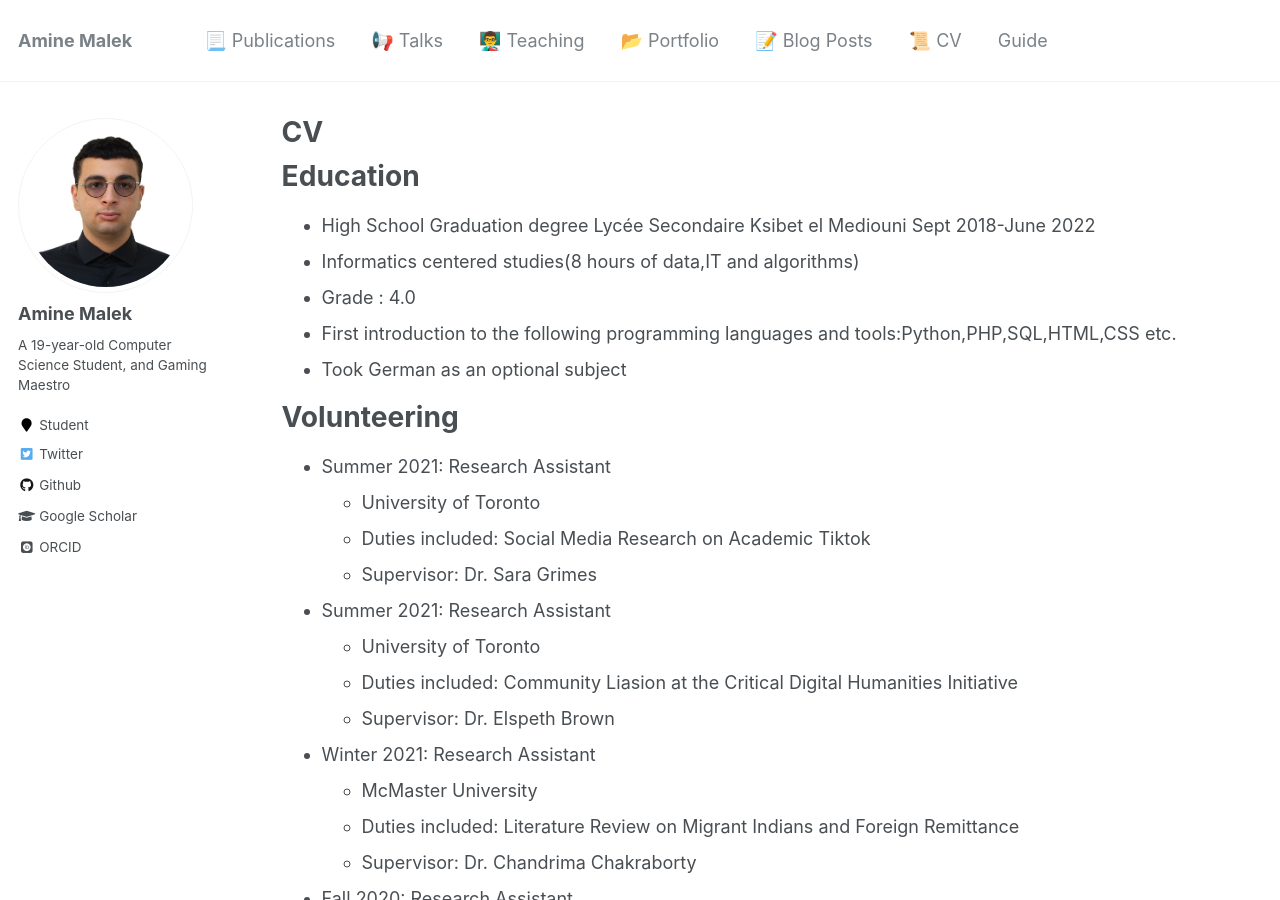
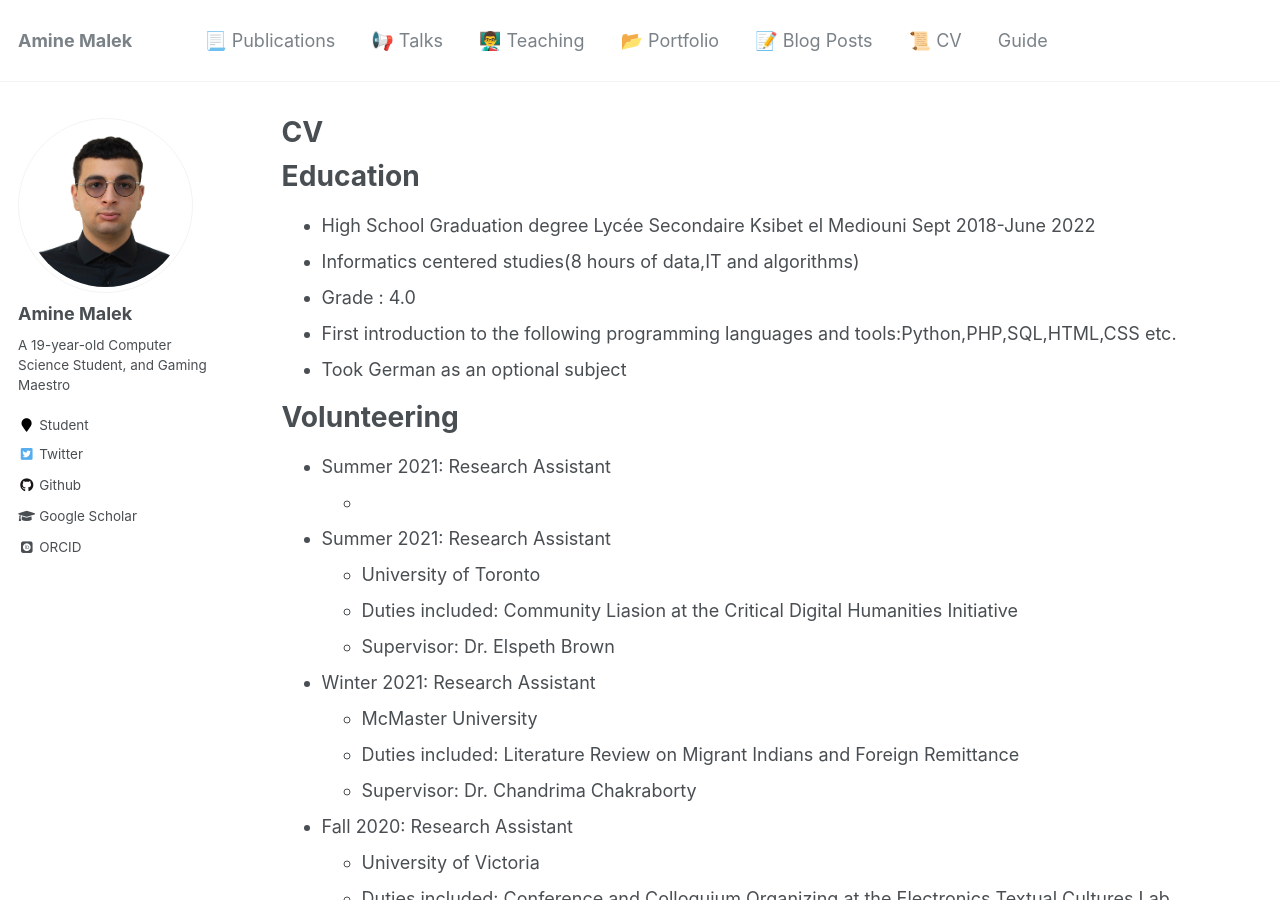
Before and after one commit to Unknownkratos/Unknownkratos.github.io, a Jekyll site: the page built from _pages/cv.md, in a window 1280 px wide and 900 px high. Built offline with Jekyll 4.4.1, drawn with Linux system fonts in a browser that asks for light colours; some web fonts are replaced.

Commit message:
Update cv.md

```diff
--- a/_pages/cv.md
+++ b/_pages/cv.md
@@ -20,9 +20,7 @@ Education
 Volunteering
 ======
 * Summer 2021: Research Assistant
-  * University of Toronto
-  * Duties included: Social Media Research on Academic Tiktok
-  * Supervisor: Dr. Sara Grimes
+  *
 
 * Summer 2021: Research Assistant
   * University of Toronto
```
